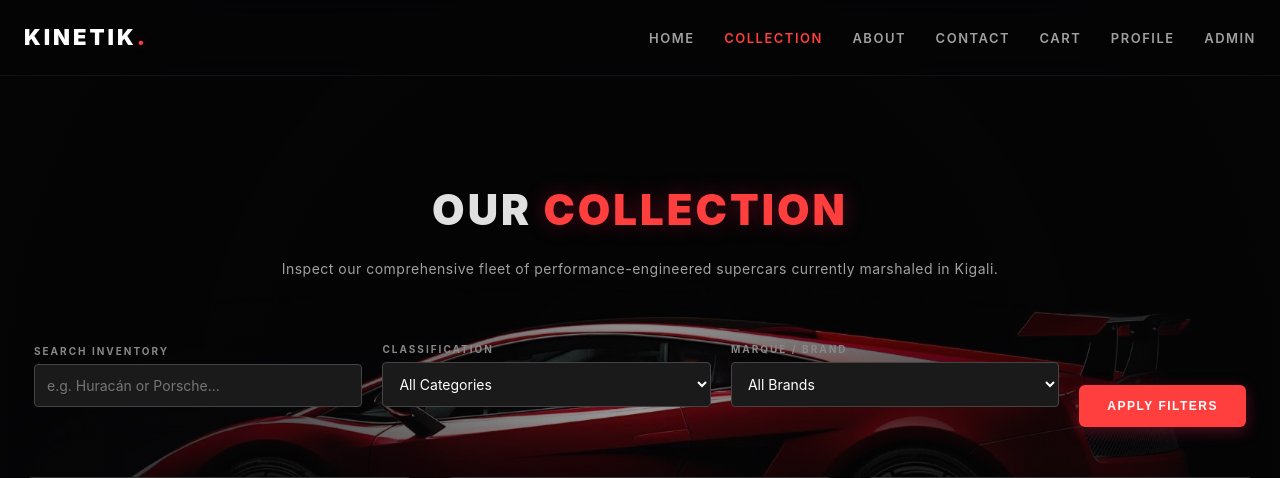
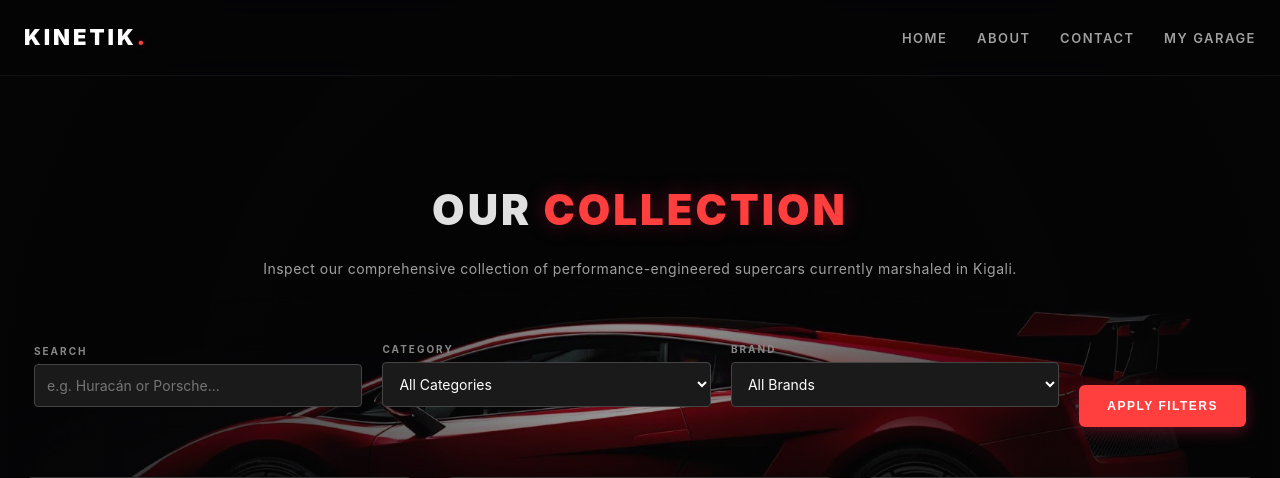
Before and after one commit to malazmohdibrahim/Kinetik, a PHP site: page /collection.php in a window 1280 px wide. Shown: the top 478 px of the page. Run offline with PHP 8.4, Linux system fonts and the light colour scheme; data comes from the database, SQL or seed files in the repository.

Commit message:
edit collection page style

```diff
--- a/src/collection.php
+++ b/src/collection.php
@@ -67,12 +67,11 @@ try {
             <a href="index.php" class="logo">KINETIK<span>.</span></a>
             <div class="nav-links">
                 <a href="index.php">Home</a>
-                <a href="collection.php" class="active">Collection</a>
                 <a href="about.php">About</a>
                 <a href="contact.php">Contact</a>
-                <a href="cart.php">Cart</a>
-                <a href="profile.php">Profile</a>
-                <a href="admin.php">Admin</a>
+                <a href="garage.php">My Garage</a>
+
+
             </div>
         </div>
     </nav>
@@ -81,19 +80,19 @@ try {
 
         <header class="collection-header-clean">
             <h1>our <span>collection</span></h1>
-            <p>Inspect our comprehensive fleet of performance-engineered supercars currently marshaled in Kigali.</p>
+            <p>Inspect our comprehensive collection of performance-engineered supercars currently marshaled in Kigali.</p>
         </header>
 
         <section class="filter-wrapper-clean">
             <form action="collection.php" method="GET">
 
                 <div class="form-group">
-                    <label>Search Inventory</label>
+                    <label>Search </label>
                     <input type="text" name="search" value="<?php echo htmlspecialchars($search); ?>" placeholder="e.g. Huracán or Porsche...">
                 </div>
 
                 <div class="form-group">
-                    <label>Classification</label>
+                    <label>Category</label>
                     <select name="category">
                         <option value="">All Categories</option>
                         <?php foreach ($availableCategories as $cat): ?>
@@ -105,7 +104,7 @@ try {
                 </div>
 
                 <div class="form-group">
-                    <label>Marque / Brand</label>
+                    <label>Brand</label>
                     <select name="brand">
                         <option value="">All Brands</option>
                         <?php foreach ($availableBrands as $b): ?>
@@ -156,7 +155,7 @@ try {
                 <?php endforeach; ?>
             <?php else: ?>
                 <div class="no-results glass-panel">
-                    <p>No luxury units matched your chosen performance parameters.</p>
+                    <p>No cars that fit description.</p>
                     <a href="collection.php">Reset Search Catalog</a>
                 </div>
             <?php endif; ?>
@@ -166,8 +165,8 @@ try {
 
     <footer class="footer">
         <div class="footer-container">
-            <p>&copy; 2026 Kinetik Luxury Motors. All Rights Reserved.</p>
-            <p class="academic-credit">UNILAK Final Project | E-Commerce & Web Applications</p>
+            <p>&copy; 2026 Kinetik Luxury Motors. Created by Malaz</p>
+            <p class="academic-credit">24579/2024</p>
         </div>
     </footer>
 
```
